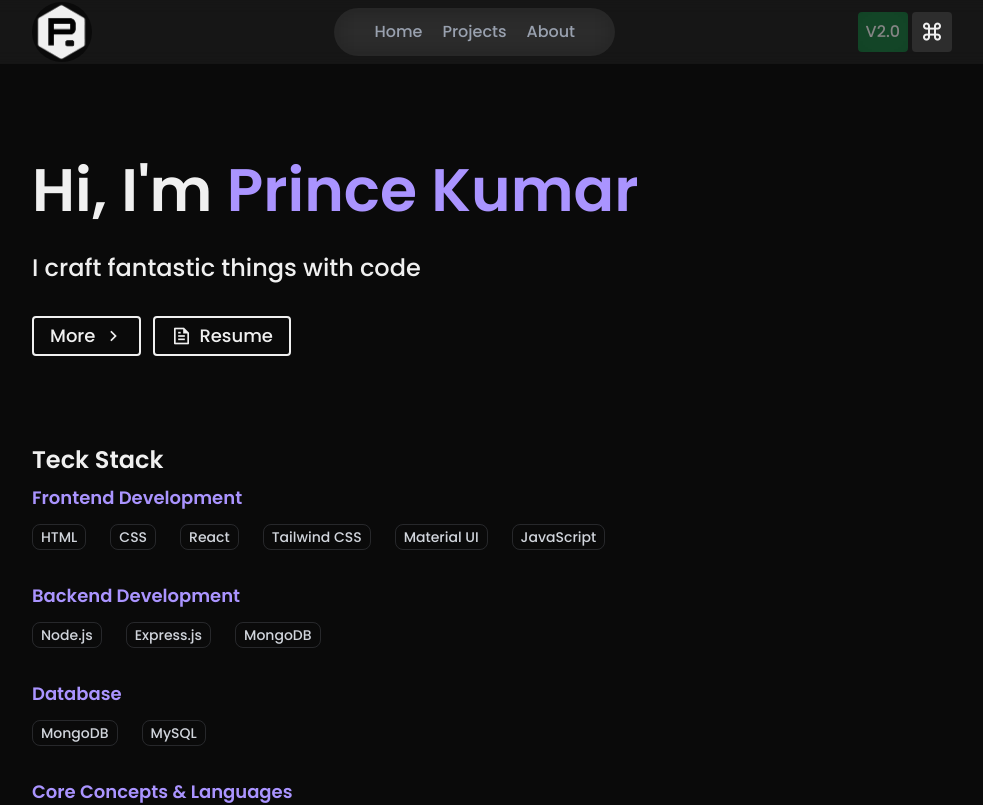
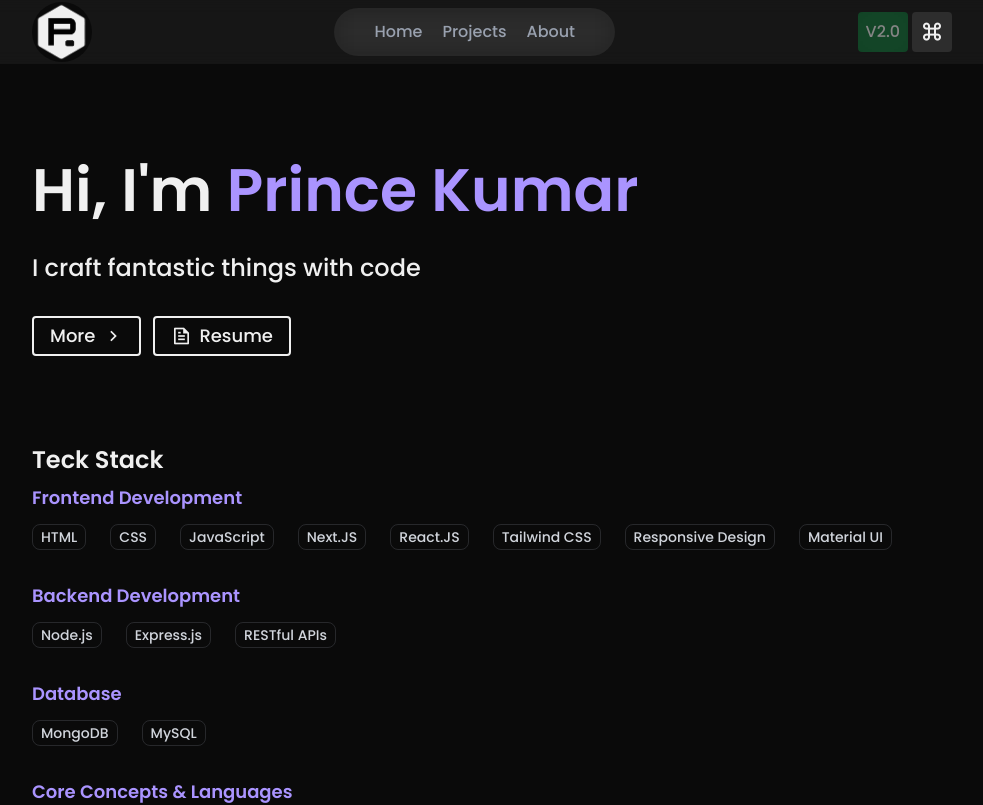
Before and after one commit to prince-kr-dev/portfolio, a React (Vite) app: page / in a window 1280 px wide. Shown: the top 805 px of the page, without its empty margins (148-1131 px from the left). Built offline with nearby package versions, Linux system fonts and the light colour scheme.

Commit message:
new skill added

```diff
--- a/src/components/Skills.jsx
+++ b/src/components/Skills.jsx
@@ -2,8 +2,8 @@ import React from "react";
 
 const Skills = () => {
   const categorizedSkills = {
-    "Frontend Development": ["HTML", "CSS", "React", "Tailwind CSS", "Material UI", "JavaScript"],
-    "Backend Development": ["Node.js", "Express.js", "MongoDB"],
+    "Frontend Development": ["HTML", "CSS", "JavaScript", "Next.JS", "React.JS", "Tailwind CSS","Responsive Design", "Material UI"],
+    "Backend Development": ["Node.js", "Express.js", "RESTful APIs"],
     "Database": ["MongoDB", "MySQL"],
     "Core Concepts & Languages": ["C", "C++", "Python", "Data Structures", "OOPs"],
     "Tools & Platforms": ["VS Code", "Postman", "Vercel", "Render", "Git", "GitHub"],
```
